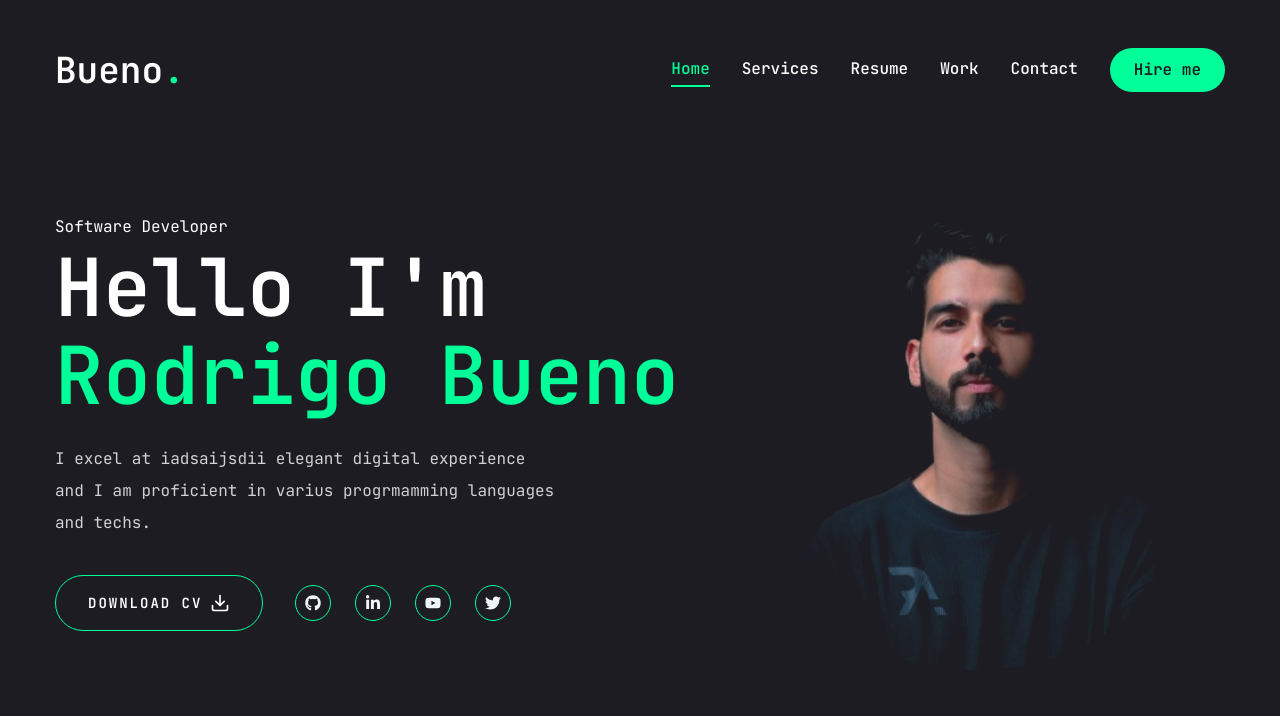
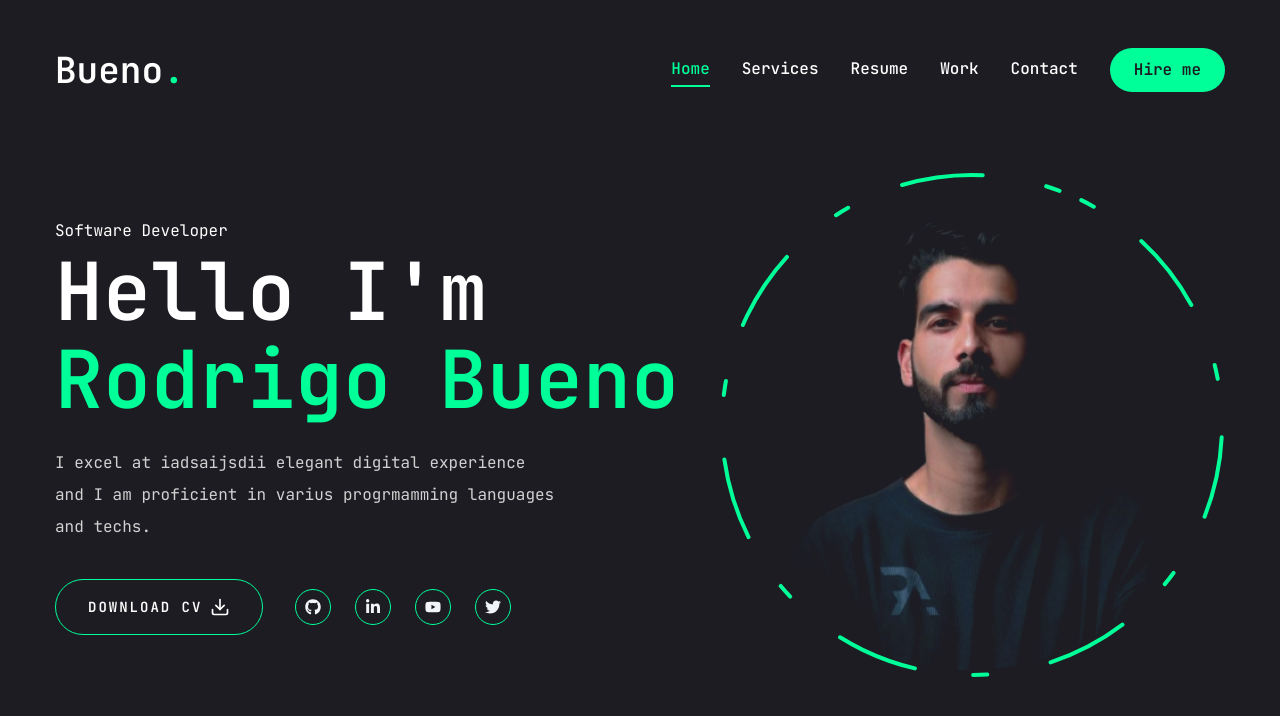
Before and after one commit to buenodevv/bueno-portfolio, a Next.js app: page / in a window 1280 px wide. Shown: the top 716 px of the page. Built offline with nearby package versions, Linux system fonts and the light colour scheme.

Commit message:
feat: image animation added

```diff
--- a/app/page.jsx
+++ b/app/page.jsx
@@ -9,7 +9,7 @@
       <div className="container mx-auto h-full">
         <div className="flex flex-col xl:flex-row items-center justify-between xl:pt-8 xl:pb-24">
           {/* text */}
-          <div className="text-center xl:text-left">
+          <div className="text-center xl:text-left order-2 xl:order-none">
             <span>Software Developer</span>
             <h1 className="text-[48px] xl:text-[80px] font-semibold leading-[1.1] mb-6">
               Hello I'm <br /> <span className="text-rb">Rodrigo Bueno</span>
@@ -34,7 +34,9 @@
             </div>
           </div>
           {/* photo */}
-          <div><Photo /></div>
+          <div className="order-1 xl:order-none mb-8 xl:mb-0">
+            <Photo />
+          </div>
         </div>
       </div>
     </section>
--- a/components/Photo.jsx
+++ b/components/Photo.jsx
@@ -6,22 +6,60 @@
 function Photo() {
     return (
         <div className="w-full h-full relative">
+            {/* Image */}
             <motion.div
-                initial={{ opacity: 0}}
+                initial={{ opacity: 0 }}
                 animate={{
                     opacity: 1,
-                    transition: { delay: 2, duration: 0.4, ease: "easeIn"},
+                    transition: { delay: 2, duration: 0.4, ease: "easeIn" },
                 }}
             >
-                <div className="w-[298px] h-[298px] xl:w-[498px] xl:h-[498px]
-                mix-blend-lighten">
+                <motion.div
+                    initial={{opacity: 0}}
+                    animate={{
+                        opacity: 1,
+                        transition: {delay: 1, duration: 0.4, ease: "easeInOut"}
+                    }}
+                    className="w-[298px] h-[298px] xl:w-[498px] xl:h-[498px]
+                mix-blend-lighten absolute"
+                >
                         <Image src="/assets/photo.png"
                             alt="photo"
                             fill
                             priority
                             quality={100}
                             className="object-contain" />
-                </div>
+                </motion.div>
+                {/* circle */}
+                <motion.svg className="w-[300px] xl:w-[506px] h-[300px] xl:h-[506px]
+                "
+                fill="transparent"
+                viewBox="0 0 506 506"
+                xmlns="http://www.w3.org/2000/svg"
+                >
+                    <motion.circle
+                        cx="253"
+                        cy="253"
+                        r="250"
+                        stroke="#00ff99"
+                        strokeWidth="4"
+                        strokeLinecap="round"
+                        strokeLinejoin="round"
+                        initial={{
+                            strokeDasharray: ["24 20 0 0"],
+                        }}
+                        animate={{
+                            strokeDasharray: ["15 120 25 25", "16 25 92 72", "4 250 22 22"],
+                            rotate: [120, 360],
+                        }}
+                        transition={{
+                            duration: 10,
+                            repeat: Infinity,
+                            repeatType: "reverse",
+
+                        }}
+                    />
+                </motion.svg>
             </motion.div>
         </div>
     )
```
Lines whose indentation alone changed are shown as unchanged.
